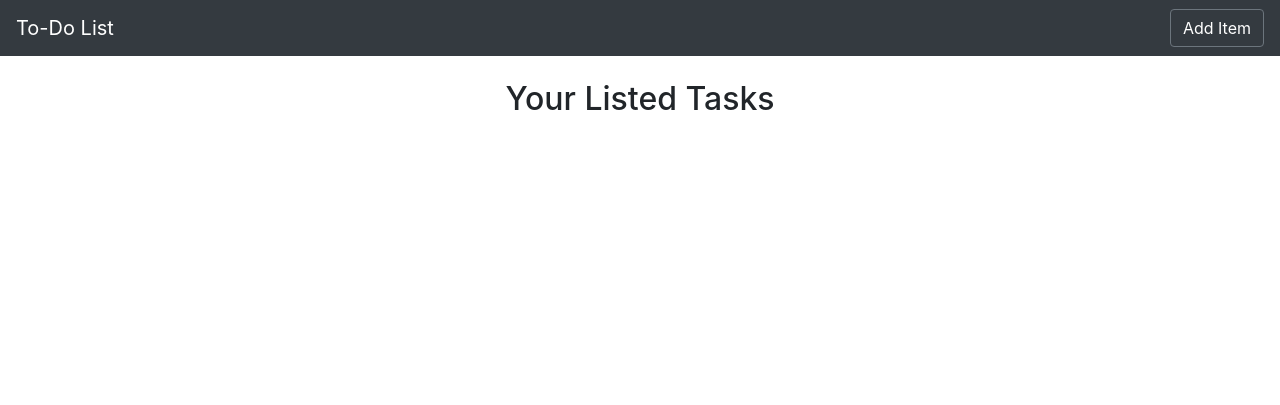
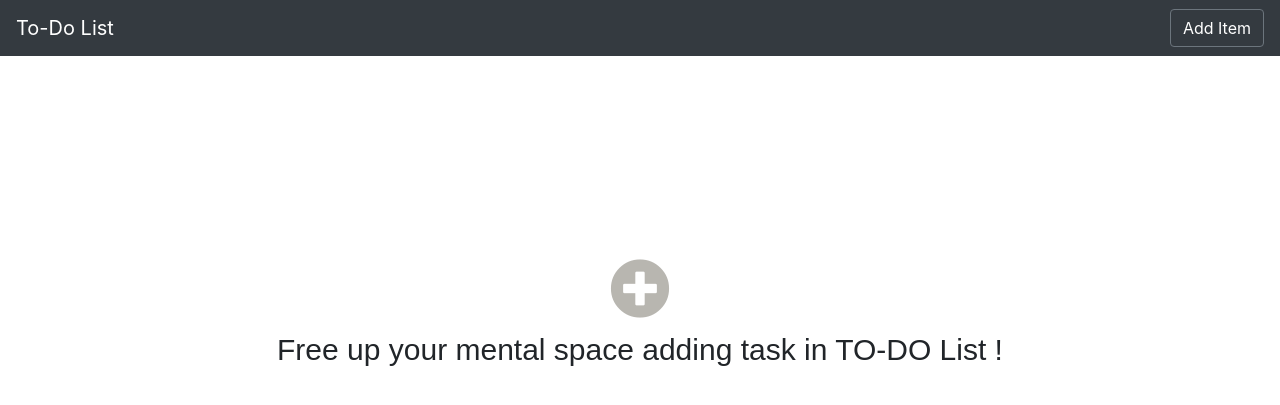
Before and after one commit to Sudipta-Trisha/To-do-List, a Django app: page / in a window 1280 px wide. Shown: the top 405 px of the page. Run offline with Django 3.2, Linux system fonts and the light colour scheme; data that the repository does not hold is empty; some libraries are stand-ins or nearby versions.

Commit message:
project updated

```diff
--- a/to_do_list/templates/base.html
+++ b/to_do_list/templates/base.html
@@ -7,6 +7,12 @@
 
     <!-- Bootstrap CSS -->
     <link rel="stylesheet" href="https://cdn.jsdelivr.net/npm/bootstrap@4.5.3/dist/css/bootstrap.min.css" integrity="sha384-TX8t27EcRE3e/ihU7zmQxVncDAy5uIKz4rEkgIXeMed4M0jlfIDPvg6uqKI2xXr2" crossorigin="anonymous">
+
+    <!--font-awesome -->
+
+    <link rel="stylesheet" href="https://cdnjs.cloudflare.com/ajax/libs/font-awesome/5.15.2/css/all.min.css"
+          integrity="sha512-HK5fgLBL+xu6dm/Ii3z4xhlSUyZgTT9tuc/hSrtw6uzJOvgRr2a9jyxxT1ely+B+xFAmJKVSTbpM/CuL7qxO8w=="
+          crossorigin="anonymous"/>
 
     <title>To-Do List</title>
 
--- a/to_do_list/templates/home.html
+++ b/to_do_list/templates/home.html
@@ -1,6 +1,16 @@
 {% extends 'base.html' %}
 
 {% block content %}
+
+<style>
+    .mystyle{
+        font-size: 30px;
+        font-family: sans-serif;
+        margin-top: 6em;
+        padding: 0.5em;
+    }
+</style>
+
 {% for message in messages %}
             <div class="alert alert-success alert-dismissible fade show"  role="alert">
                 <button type="button" class="close" data-dismiss="alert" aria-label="Close">
@@ -9,8 +19,9 @@
                 {{message}}
             </div>
     {% endfor %}
+
+  {% if allTasks %}
     <h2 class="text-center mb-4">Your Listed Tasks</h2>
-  {% if allTasks %}
       {% for tasks in allTasks %}
             {% if tasks.completed %}
 
@@ -40,6 +51,12 @@
             {% endif %}
 
       {% endfor %}
+    {% else %}
+        <div class="container mystyle text-center">
+            <a href="{% url 'add_item' %}"><i class="fas fa-2x fa-plus-circle p-2 " style="color:#b8b6b0"></i></a>
+            </br>
+            {{start}}
+        </div>
   {% endif %}
     </tbody>
 </table>
--- a/to_do_list/to_do/views.py
+++ b/to_do_list/to_do/views.py
@@ -4,9 +4,16 @@ from django.contrib import messages
 # Create your views here.
 
 def home(request):
-    allTasks = Task.objects.all()
-    context = {'allTasks': allTasks}
-    return render(request, 'home.html', context)
+    context = {}
+    item_number = Task.objects.filter()
+    if len(item_number) > 0:
+        allTasks = Task.objects.all()
+        context = {'allTasks': allTasks}
+        return render(request, 'home.html', context)
+    else:
+        context['start'] = "Free up your mental space adding task in TO-DO List !"
+        return render(request, 'home.html', context)
+
 
 def add_item(request):
     context = {'success': False}
```
Also changed, not shown: to_do_list/db.sqlite3, to_do_list/to_do/migrations/0001_initial.py (added), to_do_list/to_do/migrations/0002_auto_20210209_2133.py (added), to_do_list/to_do/migrations/0003_auto_20210209_2134.py (added), to_do_list/to_do/migrations/0004_list_title.py (added), to_do_list/to_do/migrations/0005_auto_20210226_1157.py (added), to_do_list/to_do/migrations/0006_remove_list_completed.py (added), to_do_list/to_do/migrations/0007_list_completed.py (added), to_do_list/to_do/migrations/0008_auto_20210226_1809.py (added).
